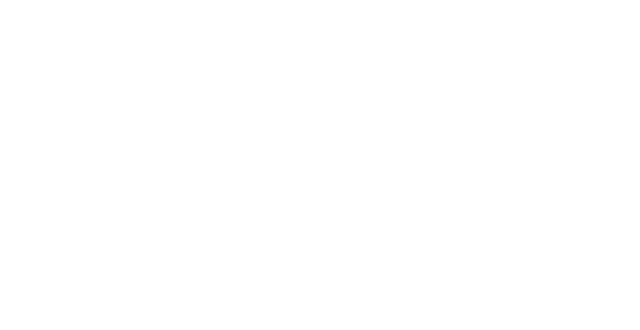
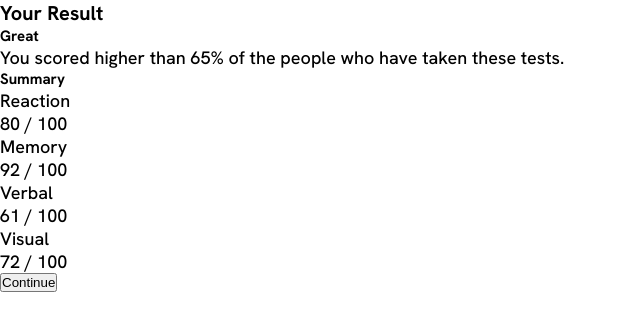
Before and after one commit to yurimzk/results-summary-component, a plain HTML site: page index.html in a window 1280 px wide. Shown: the whole page, without its empty margins (0-640 px from the left). Drawn offline with Linux system fonts and the light colour scheme.

Commit message:
set html and default style

```diff
--- a/index.html
+++ b/index.html
@@ -4,6 +4,8 @@
     <meta charset="UTF-8" />
     <meta name="viewport" content="width=device-width, initial-scale=1.0" />
     <!-- displays site properly based on user's device -->
+    <link rel="preconnect" href="https://fonts.googleapis.com" />
+    <link rel="preconnect" href="https://fonts.gstatic.com" crossorigin />
 
     <link
       rel="icon"
@@ -11,8 +13,44 @@
       sizes="32x32"
       href="./assets/images/favicon-32x32.png"
     />
+    <link
+      href="https://fonts.googleapis.com/css2?family=Hanken+Grotesk:wght@500;700;800&display=swap"
+      rel="stylesheet"
+    />
+    <link rel="stylesheet" href="style.css" />
 
     <title>Frontend Mentor | Results summary component</title>
   </head>
-  <body></body>
+  <body>
+    <div id="result-wrapper">
+      <h1>Your Result</h1>
+      <div class="your-result"></div>
+      <div class="your-result-text">
+        <h2>Great</h2>
+        <p>
+          You scored higher than 65% of the people who have taken these tests.
+        </p>
+      </div>
+    </div>
+    <div id="summary-wrapper">
+      <h2>Summary</h2>
+      <div class="summary-reaction">
+        <p>Reaction</p>
+        <p>80 / 100</p>
+      </div>
+      <div class="summary-memory">
+        <p>Memory</p>
+        <p>92 / 100</p>
+      </div>
+      <div class="summary-verbal">
+        <p>Verbal</p>
+        <p>61 / 100</p>
+      </div>
+      <div class="visual">
+        <p>Visual</p>
+        <p>72 / 100</p>
+      </div>
+    </div>
+    <button class="continue">Continue</button>
+  </body>
 </html>
--- /dev/null
+++ b/style.css
@@ -0,0 +1,32 @@
+* {
+    margin: 0;
+    padding: 0;
+    box-sizing: border-box;
+}
+
+:root {
+    font-size: 62.5%;
+
+    --primary-light-red: hsl(0, 100%, 67%);
+    --primary-orangey-yellow: hsl(39, 100%, 56%);
+    --primary-green-teal: hsl(166, 100%, 37%);
+    --primary-cobalt-blue: hsl(234, 85%, 45%);
+
+    --gradient-light-slate-blue-bg: hsl(252, 100%, 67%);
+    --gradient-light-royal-blue-bg: hsl(241, 81%, 54%);
+    --gradient-viole-blue: hsla(256, 72%, 46%, 1);
+    --gradient-persian-blue: hsla(241, 72%, 45%, 0);
+
+    --neutral-white: hsl(0, 0%, 100%);
+    --neutral-pale-blue: hsl(221, 100%, 96%);
+    --neutral-light-lavender: hsl(241, 100%, 89%);
+    --neutral-dark-gray-blue: hsl(224, 30%, 27%);
+}
+
+body {
+    font-family: 'Hanken Grotesk', sans-serif;
+}
+
+p {
+    font-size: 1.8rem;
+}
```
